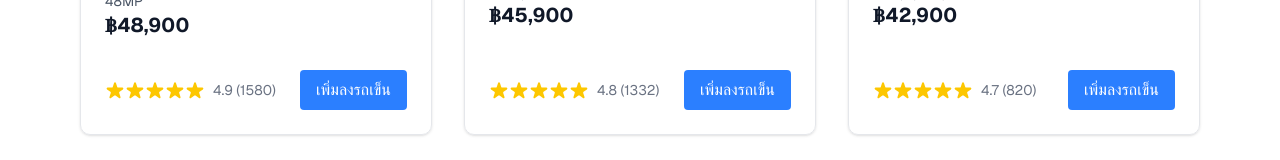
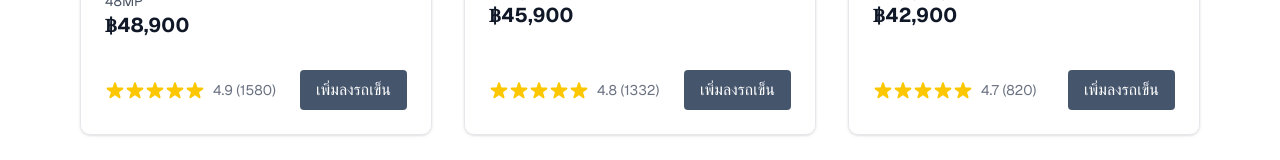
Before and after one commit to oat-viriya/my-shopping-app, a Next.js app: page / in a window 1280 px wide. Shown: the part 462-622 px from the top of the page. Built offline with nearby package versions, Linux system fonts and the light colour scheme.

Commit message:
fix: fix pages layout errors

```diff
--- a/src/app/layout.tsx
+++ b/src/app/layout.tsx
@@ -33,7 +33,9 @@ export default function RootLayout({
         <CartProvider>
           <FavoriteListProvider>
             <NavigationBar />
-            {children}
+            <main className="flex flex-col grow gap-[32px] items-center container mx-auto justify-center sm:items-start p-8 sm:p-20 overflow-auto min-h-fit">
+              {children}
+            </main>
           </FavoriteListProvider>
         </CartProvider>
       </body>
--- a/src/app/page.tsx
+++ b/src/app/page.tsx
@@ -3,12 +3,10 @@ import { ProductCard } from "../components";
 
 export default async function HomePage() {
   return (
-    <main className="flex flex-col gap-[32px] items-center container mx-auto justify-center sm:items-start p-8 sm:p-20">
-      <section className="auto-rows-auto grid grid-cols-1 md:grid-cols-2 lg:grid-cols-3 gap-6 sm:gap-8 w-full">
-        {productsData.map((product) => (
-          <ProductCard key={product.id} productData={product} />
-        ))}
-      </section>
-    </main>
+    <section className="auto-rows-auto min-h-fit grid grid-cols-1 md:grid-cols-2 lg:grid-cols-3 gap-6 sm:gap-8 w-full">
+      {productsData.map((product) => (
+        <ProductCard key={product.id} productData={product} />
+      ))}
+    </section>
   );
 }
--- a/src/components/cart/cart-details-section.tsx
+++ b/src/components/cart/cart-details-section.tsx
@@ -26,7 +26,7 @@ export default function CartDetailsSection() {
   }, [cart]);
 
   return (
-    <section className="flex grow container mx-auto flex-col h-full w-screen items-center justify-center">
+    <section className="flex grow container mx-auto flex-col h-full w-full items-center justify-center">
       <div className="flex flex-col items-center p-6 border border-gray-200 bg-white shadow-md rounded-lg max-w-xl gap-6 w-full">
         {isCartEmpty ? (
           <>
@@ -46,7 +46,7 @@ export default function CartDetailsSection() {
         )}
         <button
           onClick={() => router.push(ROUTES.HOME)}
-          className="px-2 py-1 cursor-pointer lg:px-4 lg:py-2 bg-blue-500 text-white rounded hover:bg-blue-700 transition-colors"
+          className="px-2 py-1 cursor-pointer lg:px-4 lg:py-2 bg-slate-600 text-white rounded hover:bg-slate-800 transition-colors"
         >
           กลับสู่หน้ารายการสินค้า
         </button>
--- a/src/components/favorite/favorite-list-section.tsx
+++ b/src/components/favorite/favorite-list-section.tsx
@@ -12,13 +12,13 @@ export default function FavoriteListSection() {
   );
 
   return (
-    <main className="flex flex-col grow min-h-fit items-center container mx-auto justify-center p-6 sm:p-20">
+    <section className="flex flex-col grow min-h-fit items-center container mx-auto justify-center p-6 sm:p-20">
       {isFavoriteListEmpty ? (
-        <section className="flex flex-col items-center p-6 max-w-xl gap-6 w-full">
+        <div className="flex flex-col items-center p-6 max-w-xl gap-6 w-full">
           <h2 className="text-2xl font-bold mb-4">ไม่มีรายการโปรด</h2>
-        </section>
+        </div>
       ) : (
-        <section className="container auto-rows-auto mx-auto grid grid-cols-1 md:grid-cols-2 lg:grid-cols-3 gap-6 sm:gap-8 max-w-6xl w-full">
+        <div className="container auto-rows-auto mx-auto grid grid-cols-1 md:grid-cols-2 lg:grid-cols-3 gap-6 sm:gap-8 max-w-6xl w-full">
           {favoriteList.map((product) => (
             <ProductCard
               key={product.id}
@@ -26,8 +26,8 @@ export default function FavoriteListSection() {
               isFavoritePage
             />
           ))}
-        </section>
+        </div>
       )}
-    </main>
+    </section>
   );
 }
--- a/src/components/layout/navigation-bar.tsx
+++ b/src/components/layout/navigation-bar.tsx
@@ -24,8 +24,8 @@ const navbarLinks = [
 
 export default function NavigationBar() {
   return (
-    <NavigationMenu className="w-screen grow-0 h-fit bg-slate-100 sticky top-0 z-50 font-medium xl:text-2xl lg:text-xl md:text-lg sm:text-base text-sm">
-      <NavigationMenuList className="w-screen bg-slate-100 py-2 px-6 flex items-center justify-end">
+    <NavigationMenu className="grow-0 h-fit sticky top-0 z-50 font-medium xl:text-2xl lg:text-xl md:text-lg sm:text-base text-sm">
+      <NavigationMenuList className="w-screen bg-white py-2 px-6 flex items-center justify-end">
         {navbarLinks.map((link) => (
           <NavigationMenuItem key={link.title}>
             <NavigationMenuLink asChild>
--- a/src/components/products/product-card.tsx
+++ b/src/components/products/product-card.tsx
@@ -84,7 +84,7 @@ export default function ProductCard({
           </div>
           <button
             onClick={handleClickAddToCart}
-            className="px-2 py-1 cursor-pointer lg:px-4 lg:py-2 bg-blue-500 text-white rounded hover:bg-blue-700 transition-colors"
+            className="px-2 py-1 cursor-pointer lg:px-4 lg:py-2 bg-slate-600 text-white rounded hover:bg-slate-800 transition-colors"
           >
             เพิ่มลงรถเข็น
           </button>
--- a/src/components/products/product-details-section.tsx
+++ b/src/components/products/product-details-section.tsx
@@ -65,16 +65,16 @@ export default function ProductDetailsSection({
       </div>
       <div className="flex items-center justify-between w-full">
         <button
+          onClick={handleClickAddToCart}
+          className="px-2 py-1 cursor-pointer lg:px-4 lg:py-2 bg-slate-600 text-white rounded hover:bg-slate-800 transition-colors"
+        >
+          เพิ่มลงรถเข็น
+        </button>
+        <button
           onClick={handleClickReturnToHomePage}
-          className="px-2 py-1 cursor-pointer lg:px-4 lg:py-2 bg-blue-500 text-white rounded hover:bg-blue-700 transition-colors"
+          className="px-2 py-1 cursor-pointer lg:px-4 lg:py-2 bg-slate-600 text-white rounded hover:bg-slate-800 transition-colors"
         >
           กลับสู่หน้ารายการสินค้า
-        </button>
-        <button
-          onClick={handleClickAddToCart}
-          className="px-2 py-1 cursor-pointer lg:px-4 lg:py-2 bg-blue-500 text-white rounded hover:bg-blue-700 transition-colors"
-        >
-          เพิ่มลงรถเข็น
         </button>
       </div>
     </div>
```
